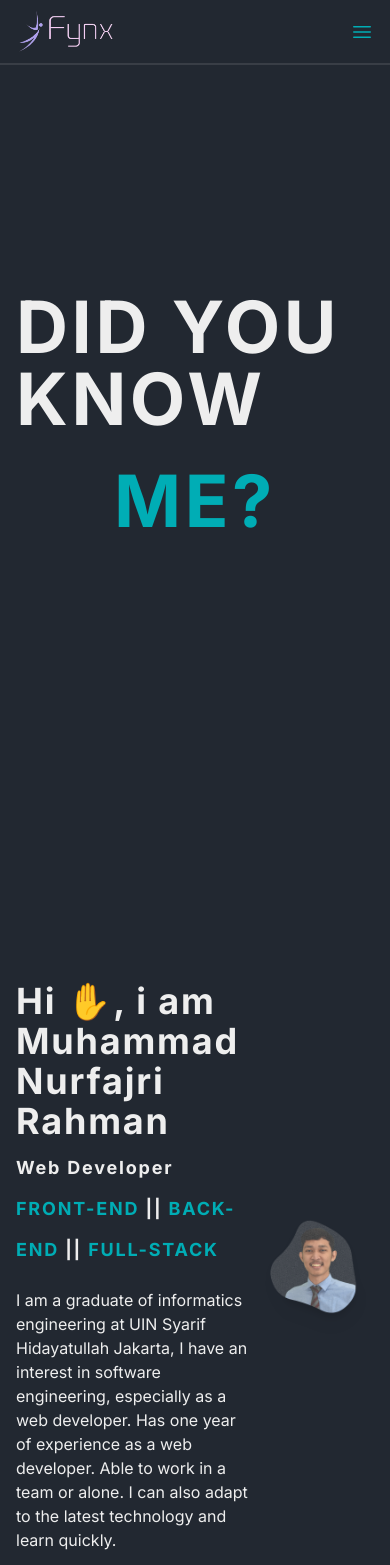
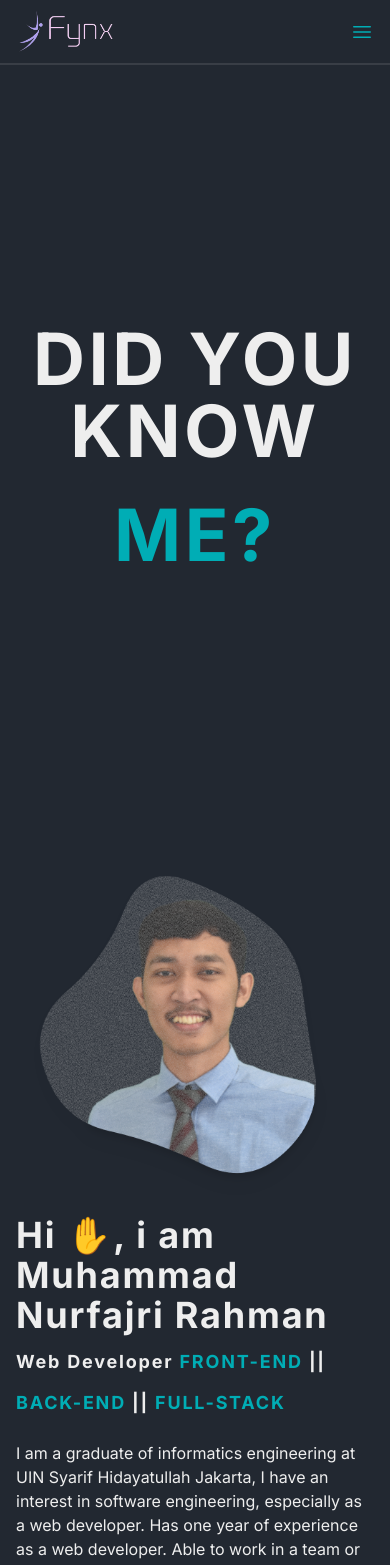
Before and after one commit to Fyn-x/portfolio, a Next.js app: page / in a window 390 px wide. Shown: the top 1565 px of the page. Built offline with nearby package versions, Linux system fonts and the light colour scheme.

Commit message:
make responsive on mobile view

```diff
--- a/src/components/About.jsx
+++ b/src/components/About.jsx
@@ -4,9 +4,8 @@ import Container from "./Container";
 const About = () => {
   return (
     <Container id={"about"}>
-      {" "}
-      <div className="grid grid-cols-3 gap-3 h-[85vh]">
-        <div className="my-auto col-span-2">
+      <div className="grid md:grid-cols-3 grid-cols-1 gap-3">
+        <div className="my-auto md:col-span-2 md:order-first order-2">
           <h1 className="text-md text-4xl tracking-wider font-bold text-quaternary">
             Hi ✋, i am
             <br />
@@ -28,7 +27,7 @@ const About = () => {
             latest technology and learn quickly.
           </p>
         </div>
-        <div className="flex items-center justify-end">
+        <div className="flex items-center justify-end md:order-last order-1">
           <Image
             className="drop-shadow-lg"
             src="/img/hero.png"
--- a/src/components/Container.jsx
+++ b/src/components/Container.jsx
@@ -1,6 +1,9 @@
 const Container = ({ id, children }) => {
   return (
-    <section id={id} className={`px-4 md:px-24 min-h-screen flex flex-col`}>
+    <section
+      id={id}
+      className={`px-4 md:px-24 md:my-0 my-8 md:min-h-screen flex flex-col`}
+    >
       {children}
     </section>
   );
--- a/src/components/Intro.jsx
+++ b/src/components/Intro.jsx
@@ -6,7 +6,7 @@ const Intro = () => {
     <Container id={"intro"}>
       <div className="grid grid-cols-1 gap-4 h-[85vh]">
         <div className="flex flex-col items-center justify-center">
-          <h1 className="text-7xl tracking-wider font-bold uppercase text-quaternary">
+          <h1 className="text-7xl text-center tracking-wider font-bold uppercase text-quaternary">
             Did you know
           </h1>
           <br />
--- a/src/components/Project.jsx
+++ b/src/components/Project.jsx
@@ -39,7 +39,7 @@ const Project = () => {
     <Container id="projects">
       <h1 className="text-3xl text-tertiary">Projects</h1>
       <hr className="bg-quaternary mb-4 w-24 h-1" />
-      <div className="grid grid-cols-3 gap-4">
+      <div className="grid md:grid-cols-3 grid-cols-1 md:gap-4 gap-8">
         {projects.map((project) => (
           <div
             key={project.id}
```
